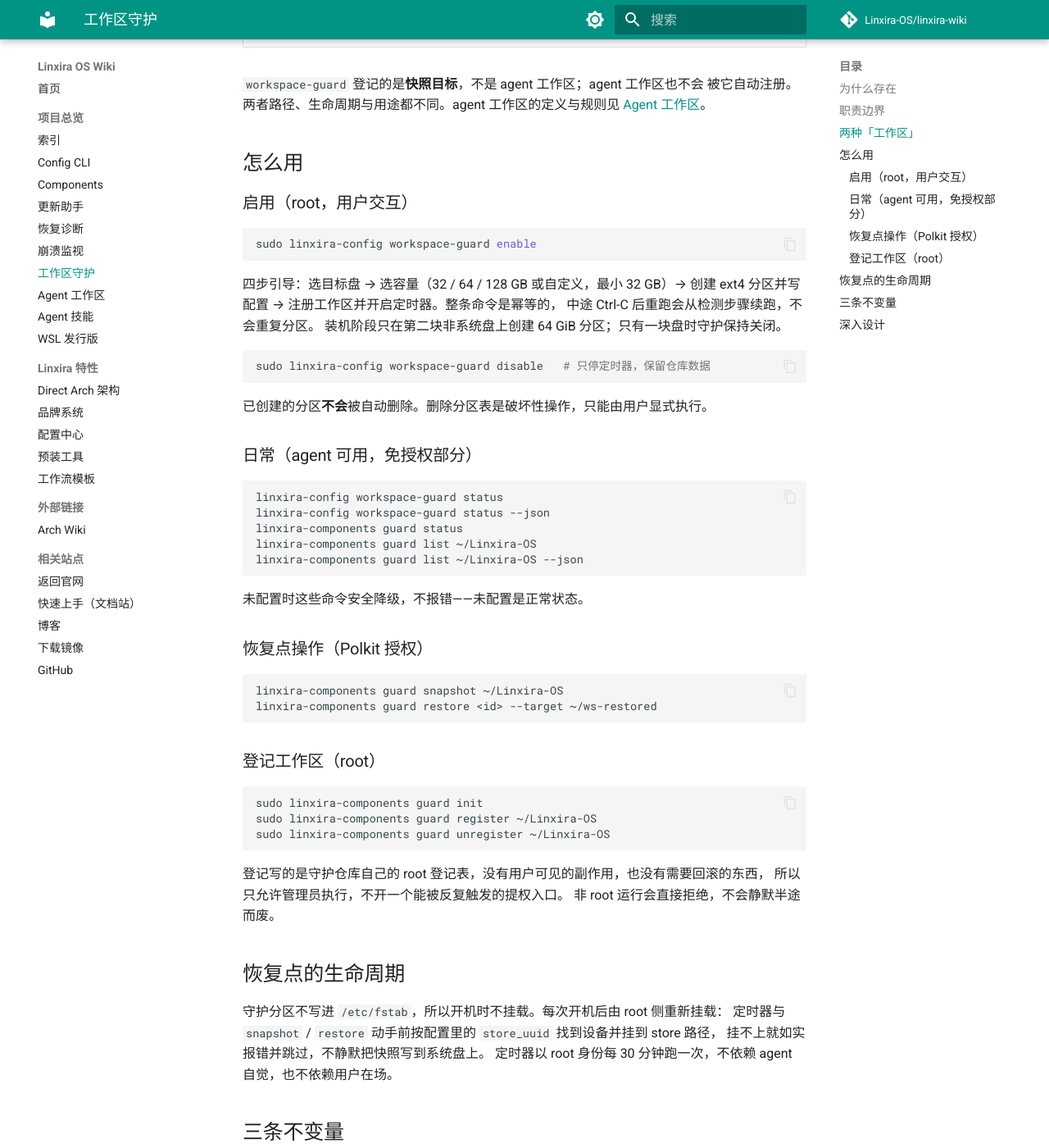
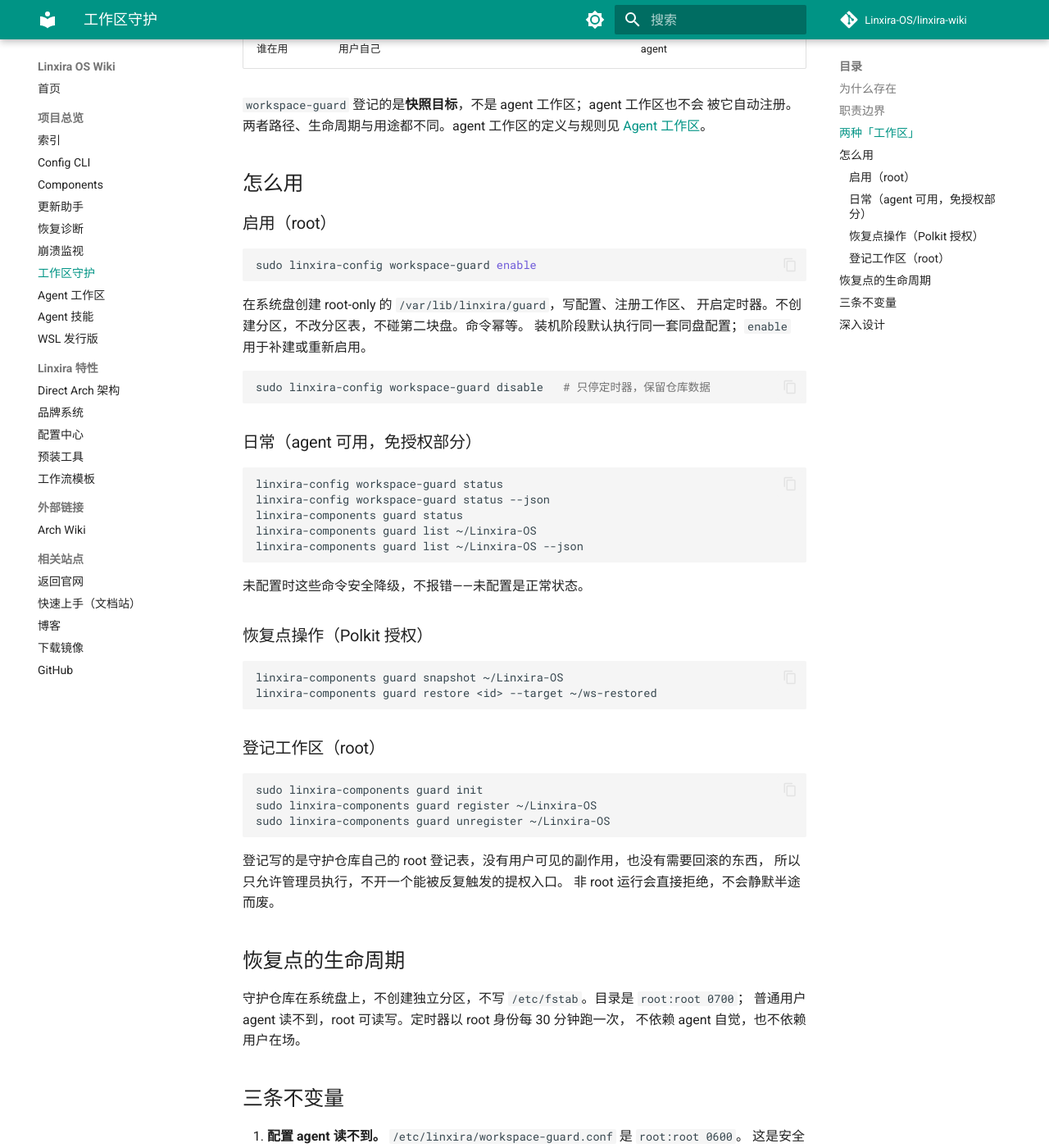
Before and after one commit to Linxira-OS/linxira-wiki, an MkDocs documentation site: the page built from docs/项目总览/workspace-guard.md, in a window 1280 px wide and 1400 px high, scrolled down 1163 px. Shown: the whole window at 82% size. Built offline with MkDocs 1.6.1 and Material for MkDocs 9.7.7, drawn with Linux system fonts in a browser that asks for light colours; comment, search, counter and statistics services are not loaded; some of the changed text lies outside the part shown.

Commit message:
docs: make workspace guard same-disk by default
Workspace guard now uses a root-only directory on the system disk, is enabled at install, and never creates or modifies partitions. Removes independent-disk requirements, second-disk installer behavior, and fstab/store_uuid mount wording. Config version is 2.6.5.

````diff
--- a/docs/项目总览/workspace-guard.md
+++ b/docs/项目总览/workspace-guard.md
@@ -7,7 +7,7 @@
 一旦工作区没了，用户的代码、提交历史、未推送的分支一起没了，而且往往没有第二份。
 
 这个机制不试图让 agent 更小心。它假设 agent 会犯错，然后在**用户权限之外**
-留一层独立恢复点：root 定时器每 30 分钟做一次快照，写在一块普通用户访问不到的独立 ext4 分区上。
+留一层独立恢复点：root 定时器每 30 分钟做一次快照，写在系统盘的 root-only 目录 `/var/lib/linxira/guard` 里。
 
 ## 职责边界
 
@@ -16,8 +16,8 @@
 | 部分 | 归属 | 内容 |
 |---|---|---|
 | 快照与恢复的执行 | [`linxira-components`](linxira-components.md) | `guard_store` / `guard_worker` / `guard_cli` / 定时器 |
-| 分区、容量选择、启用 | [`linxira-config`](linxira-config.md) | `linxira-config workspace-guard enable` |
-| 装机时创建分区 | [`linxira-iso-direct`](https://github.com/Linxira-OS/linxira-iso-direct) | `shellprocess@linxira-workspace-guard` 装机脚本 |
+| 仓库目录、注册、启用 | [`linxira-config`](linxira-config.md) | `linxira-config workspace-guard enable` |
+| 装机时写入同盘配置 | [`linxira-iso-direct`](https://github.com/Linxira-OS/linxira-iso-direct) | `shellprocess@linxira-workspace-guard` 装机脚本 |
 | 文档 | 本 wiki | 本页与 `ai/topics/workspace-guard.md` |
 
 **不归它**：不备份系统本身（那是 timeshift 的事），不备份用户主目录整体，
@@ -39,22 +39,19 @@
 
 ## 怎么用
 
-### 启用（root，用户交互）
+### 启用（root）
 
 ```bash
 sudo linxira-config workspace-guard enable
 ```
 
-四步引导：选目标盘 → 选容量（32 / 64 / 128 GB 或自定义，最小 32 GB）→
-创建 ext4 分区并写配置 → 注册工作区并开启定时器。整条命令是幂等的，
-中途 Ctrl-C 后重跑会从检测步骤续跑，不会重复分区。
-装机阶段只在第二块非系统盘上创建 64 GiB 分区；只有一块盘时守护保持关闭。
+在系统盘创建 root-only 的 `/var/lib/linxira/guard`，写配置、注册工作区、
+开启定时器。不创建分区，不改分区表，不碰第二块盘。命令幂等。
+装机阶段默认执行同一套同盘配置；`enable` 用于补建或重新启用。
 
 ```bash
 sudo linxira-config workspace-guard disable   # 只停定时器，保留仓库数据
 ```
-
-已创建的分区**不会**被自动删除。删除分区表是破坏性操作，只能由用户显式执行。
 
 ### 日常（agent 可用，免授权部分）
 
@@ -89,10 +86,9 @@
 
 ## 恢复点的生命周期
 
-守护分区不写进 `/etc/fstab`，所以开机时不挂载。每次开机后由 root 侧重新挂载：
-定时器与 `snapshot` / `restore` 动手前按配置里的 `store_uuid` 找到设备并挂到 store 路径，
-挂不上就如实报错并跳过，不静默把快照写到系统盘上。
-定时器以 root 身份每 30 分钟跑一次，不依赖 agent 自觉，也不依赖用户在场。
+守护仓库在系统盘上，不创建独立分区，不写 `/etc/fstab`。目录是 `root:root 0700`；
+普通用户 agent 读不到，root 可读写。定时器以 root 身份每 30 分钟跑一次，
+不依赖 agent 自觉，也不依赖用户在场。
 
 ## 三条不变量
 
@@ -100,8 +96,8 @@
    这是安全前提，不是可配置项——不提供把它放到用户可读位置的选项。
 2. **恢复不覆盖。** `restore` 永远写入新目录，落在原工作区内、落在守护仓库内、
    已存在且非空的目标全部拒绝。原工作区一个字节都不会动。
-3. **备份盘开机不挂载。** 守护分区不写进 `/etc/fstab`。普通用户没有 root 就挂不上，
-   无法修改或删除已有的快照；root 可以挂载和删除。
+3. **仓库目录 root-only。** `/var/lib/linxira/guard` 是 `root:root 0700`。
+   普通用户读不到也改不了；root 可以读写和删除。
 
 ## 深入设计
 
````
Also changed, not shown: ai/topics/config-hub-cli.md (+1 -1 lines), ai/topics/first-boot.md (+2 -2 lines), ai/topics/workspace-guard.md (+7 -7 lines), docs/项目总览/agent-workspace.md (+1 -1 lines).
